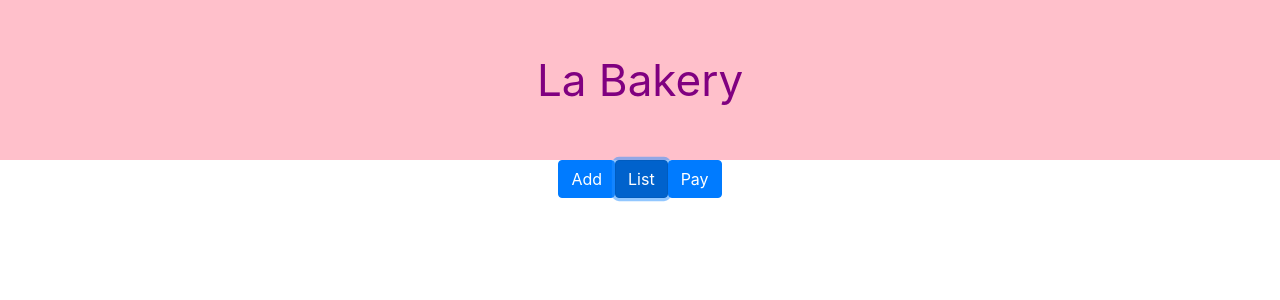
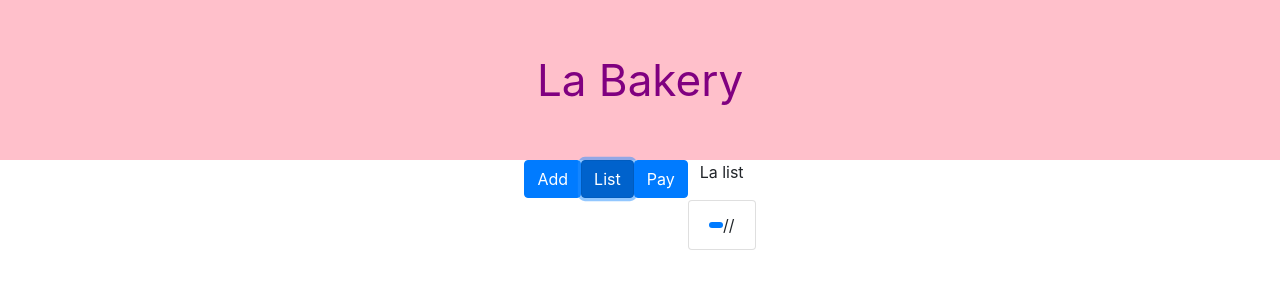
Before and after one commit to Raky-S/React, a React (Create React App) app in the folder react_bakery/: page / in a window 1280 px wide. Both pictures are taken after a click on the button "List". Shown: the top 300 px of the page. Built offline with nearby package versions, Linux system fonts and the light colour scheme.

Commit message:
commit du 01-10-20 le soir bakery

```diff
--- a/react_bakery/src/App.js
+++ b/react_bakery/src/App.js
@@ -40,23 +40,25 @@ class App extends Component {
   }
 
   addItem(input, price) {
+    let newItems = this.state.items;
+    newItems.push({ input, price });
 
-let newItems = this.state.items;
-newItems.push({input, price})
-
-this.setState({
-
-  items: newItems
-
-     })
+    this.setState({
+      items: newItems,
+    });
 
     console.log(this.state.items);
   }
 
+  // listItems(input, price) {
+  //   this.setState({});
+  //   console.log(input, price);
+  // }
+
   renderContent() {
     switch (this.state.activeTab) {
       case "add":
-        return <Add addItem={this.addItem}> </Add>;
+        return <Add addItem={this.addItem}></Add>;
       case "list":
         return <List addItem={this.addItem}></List>;
       case "pay":
--- a/react_bakery/src/components/List.js
+++ b/react_bakery/src/components/List.js
@@ -1,13 +1,42 @@
-import React from 'react';
+import React, { Component } from "react";
+class List extends Component {
+  constructor() {
+    super();
+    // this.state = {
+    //   item: {
+    //     input: this.props.input,
+    //     price: this.props.price,
+    //   },
+    // };
+    this.methodForm = this.methodForm.bind(this);
+  }
+  methodForm() {
+    // console.log(this);
+    // this.props.listItems.input;
+    // let arr = this.props.items;
+    // let arr2 = arr.map(this.props.items).length;
+    // arr2 = arr.map(function () {
 
-class List extends React.Component {
-
-    render() {
-        return (<div>
-
-
-        </div>)
-    }
+    // });
+    // console.log(arr);
+    // console.log(arr2);
+  }
+  render() {
+    return (
+      <div className="App">
+          <p>La list</p>
+        <ul className="list-group">
+          <li className="list-group-item d-flex justify-content-between align-items-center">
+            {this.props.addItem.input}
+            <span className="badge badge-primary badge-pill">
+              {" "}
+              {this.props.addItem.items}
+            </span>
+            //{" "}
+          </li>
+        </ul>
+      </div>
+    );
+  }
 }
-
-export default List
+export default List;
```
